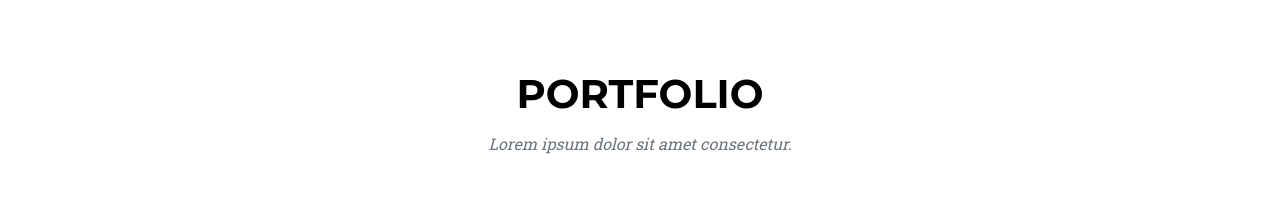
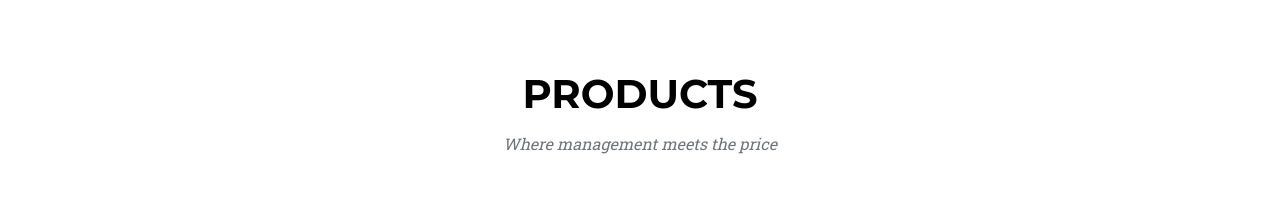
Before and after one commit to cedrin2205/wbootstrap, a plain HTML site: page startbootstrap-agency-gh-pages/index.html in a window 1280 px wide. Shown: the part 807-1010 px from the top of the page. Drawn offline with nearby package versions, Linux system fonts and the light colour scheme.

Commit message:
modified:   startbootstrap-agency-gh-pages/index.html

```diff
--- a/startbootstrap-agency-gh-pages/index.html
+++ b/startbootstrap-agency-gh-pages/index.html
@@ -80,9 +80,9 @@
     <section class="page-section bg-light" id="portfolio">
       <div class="container">
         <div class="text-center">
-          <h2 class="section-heading text-uppercase">Portfolio</h2>
+          <h2 class="section-heading text-uppercase">Products</h2>
           <h3 class="section-subheading text-muted">
-            Lorem ipsum dolor sit amet consectetur.
+            Where management meets the price
           </h3>
         </div>
         <div class="row">
```
